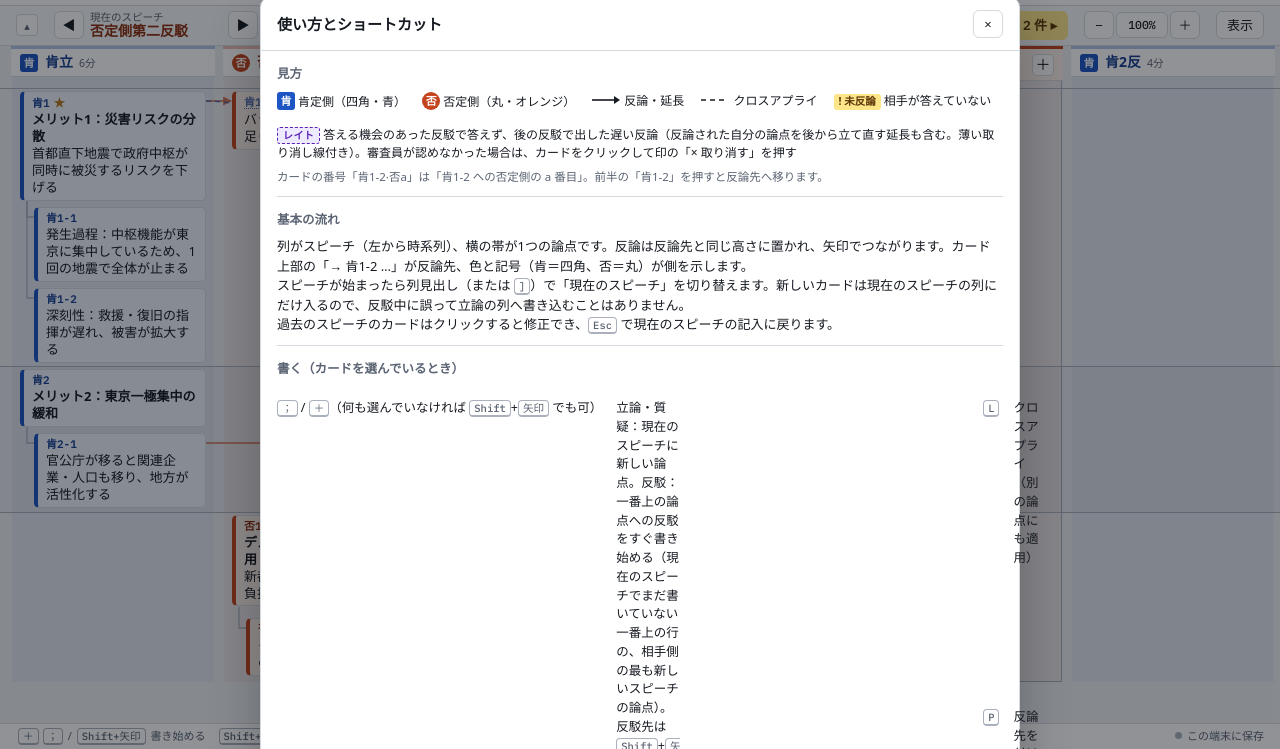
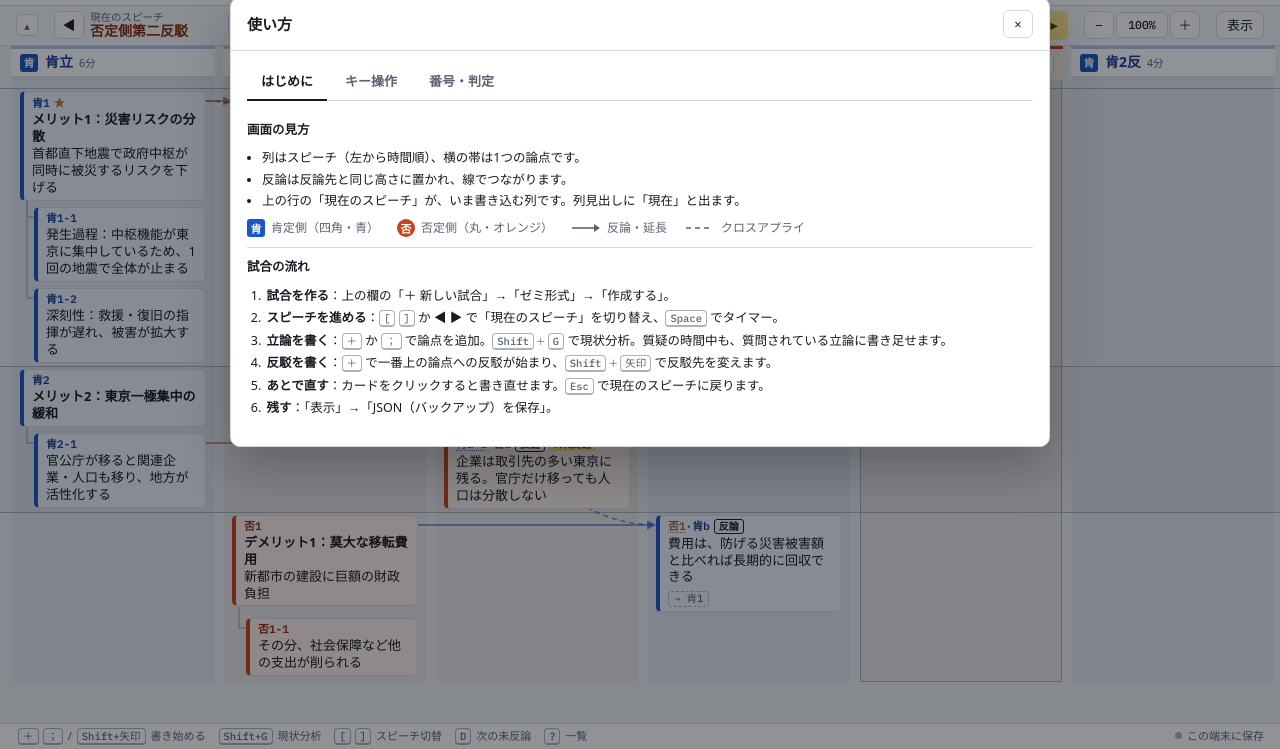
Before and after one commit to chimateto-lgtm/debate-flowsheet, a plain HTML site: page index.html in a window 1280 px wide. Both pictures are taken after a click on the button "使い方とキー操作". Shown: the part 51-800 px from the top of the page. Drawn offline with Linux system fonts and the light colour scheme; a web font is replaced by a local one.

Commit message:
Add files via upload

```diff
--- a/index.html
+++ b/index.html
@@ -266,6 +266,30 @@ button.late{font:inherit;font-size:10px;font-weight:700;cursor:pointer}
 .fmtwarn{margin-top:8px;padding:6px 9px;border-radius:5px;background:var(--warn-bg);color:var(--warn-ink);font-size:12px}
 @media (max-width:640px){.fgrid.fb4{grid-template-columns:1fr 1fr}}
 @media (max-width:640px){.fgrid,.kcols{grid-template-columns:1fr}}
+
+/* ---- help ---- */
+.dlg.dlg-help{width:min(820px,100%)}
+.htabs{display:flex;gap:4px;border-bottom:1px solid var(--line);margin:4px 0 2px;position:sticky;top:0;background:var(--surface);z-index:1;padding-top:6px}
+.htab{border:0;background:none;padding:7px 14px;font-weight:700;font-size:13px;color:var(--muted);border-bottom:2px solid transparent;margin-bottom:-1px}
+.htab[aria-selected="true"]{color:var(--ink);border-bottom-color:var(--ink)}
+.hpanel{padding-top:4px}
+.kgroup{padding:12px 0;border-bottom:1px solid var(--line)}
+.kgroup:last-child{border-bottom:0}
+.kgroup h3{margin:0 0 8px;font-size:12.5px;color:var(--ink)}
+.krow{display:grid;grid-template-columns:minmax(150px,210px) 1fr;gap:4px 16px;padding:5px 0;border-top:1px dashed var(--line);align-items:baseline}
+.krow:first-of-type{border-top:0}
+.kkeys{font-size:12px;color:var(--muted);line-height:1.9}
+.kdesc{font-size:12.5px;line-height:1.55;max-width:60ch}
+.kplus{margin:0 2px;color:var(--muted);font-size:10px}
+.hlist{margin:0 0 8px;padding-left:1.2em;font-size:12.5px;line-height:1.7}
+.steps{margin:0;padding-left:1.4em;font-size:12.5px;line-height:1.8}
+.steps li{padding-left:2px}
+.legend2,.chiprow{display:flex;flex-wrap:wrap;gap:8px 18px;font-size:12px;color:var(--muted)}
+.legend2>span,.chiprow>span{display:inline-flex;align-items:center;gap:6px}
+.tagx{font-family:var(--font-mono);font-weight:600;font-size:11.5px;background:var(--surface-2);border:1px solid var(--line);border-radius:3px;padding:0 4px}
+.rulecard{display:grid;grid-template-columns:auto 1fr;gap:10px;align-items:start;padding:6px 0}
+.rulecard p,.hp{margin:0;font-size:12.5px;line-height:1.6;max-width:62ch}
+@media (max-width:560px){.krow{grid-template-columns:1fr}}
 @media (prefers-reduced-motion: reduce){#toast{transition:none}}
 </style>
 </head>
@@ -286,7 +310,7 @@ button.late{font:inherit;font-size:10px;font-weight:700;cursor:pointer}
     <button id="btnRedo" class="btn icon" title="やり直す (Ctrl+Shift+Z)" aria-label="やり直す">↷</button>
     <button id="btnRound" class="btn">試合設定</button>
     <button id="btnView" class="btn">表示・保存</button>
-    <button id="btnHelp" class="btn icon" title="ショートカット一覧 (?)" aria-label="ショートカット一覧">?</button>
+    <button id="btnHelp" class="btn icon" title="使い方とキー操作 (?)" aria-label="使い方とキー操作">?</button>
   </div>
 </header>
 <div class="strip">
@@ -1585,27 +1609,112 @@ function importJSON(text){
   S.curId=last.id;stopRun();timerReset();ui.sel=null;saveSettings();closeDlg();toast(`${n}件の試合を読み込みました`);
 }
 function openHelp(){
-  const K=(a,b)=>`<dt>${a}</dt><dd>${b}</dd>`;
-  openDlg('使い方とショートカット',`<section><h3>見方</h3><div class="row" style="gap:16px;font-size:12px">
-    <span><span class="sb aff">肯</span> 肯定側（四角・青）</span><span><span class="sb neg">否</span> 否定側（丸・オレンジ）</span>
-    <span><svg width="30" height="10" aria-hidden="true"><path d="M1 5 H24" stroke="currentColor" stroke-width="1.6"/><path d="M23 1 L29 5 L23 9 z" fill="currentColor"/></svg> 反論・延長</span>
-    <span><svg width="30" height="10" aria-hidden="true"><path d="M1 5 H28" stroke="currentColor" stroke-width="1.4" stroke-dasharray="5 4"/></svg> クロスアプライ</span>
-    <span><span class="drop">! 未反論</span> 相手が答えていない</span>
-    <span><span class="late">レイト</span> 答える機会のあった反駁で答えず、後の反駁で出した遅い反論（反論された自分の論点を後から立て直す延長も含む。薄い取り消し線付き）。審査員が認めなかった場合は、カードをクリックして印の「× 取り消す」を押す</span></div>
-    <p class="note">カードの番号「肯1-2·否a」は「肯1-2 への否定側の a 番目」。前半の「肯1-2」を押すと反論先へ移ります。</p></section>
-  <section><h3>基本の流れ</h3><p style="margin:0">列がスピーチ（左から時系列）、横の帯が1つの論点です。反論は反論先と同じ高さに置かれ、矢印でつながります。カード上部の「→ 肯1-2 …」が反論先、色と記号（肯＝四角、否＝丸）が側を示します。<br>スピーチが始まったら列見出し（または <kbd>]</kbd>）で「現在のスピーチ」を切り替えます。新しいカードは現在のスピーチの列にだけ入るので、反駁中に誤って立論の列へ書き込むことはありません。<br>過去のスピーチのカードはクリックすると修正でき、<kbd>Esc</kbd> で現在のスピーチの記入に戻ります。</p></section>
-  <section><h3>書く（カードを選んでいるとき）</h3><div class="kcols"><dl class="keys">
-    ${K('<kbd>；</kbd> / <kbd>＋</kbd>（何も選んでいなければ <kbd>Shift</kbd>+<kbd>矢印</kbd> でも可）','立論・質疑：現在のスピーチに新しい論点。反駁：一番上の論点への反駁をすぐ書き始める（現在のスピーチでまだ書いていない一番上の行の、相手側の最も新しいスピーチの論点）。反駁先は <kbd>Shift</kbd>+<kbd>矢印</kbd> で変えられ、空のまま通り過ぎた反駁は消える')}${K('<kbd>Shift</kbd>+<kbd>G</kbd>','立論で現状分析を追加（全論点より上に置かれる。番号は「肯現」「否現」、未反論の表示や反駁先の自動選択からは外れる）。カードを書いている途中は通常の「G」入力になるので、Esc で確定してから押す')}${K('<kbd>R</kbd>','選んだカードに反論（現在のスピーチの列に入る。現在のスピーチより前の論点のみ）')}${K('<kbd>S</kbd>','選んだカードの下位論点')}${K('クリック / <kbd>Enter</kbd> / <kbd>F2</kbd>','書き直す。過去のスピーチのカードは「修正中」になり、<kbd>Esc</kbd> で現在のスピーチの記入に戻る（新しいカードは現在のスピーチにだけ追加される）')}
-  </dl><dl class="keys">
-    ${K('<kbd>L</kbd>','クロスアプライ（別の論点にも適用）')}${K('<kbd>P</kbd>','反論先を付け替える')}${K('<kbd>*</kbd> / <kbd>Q</kbd>','重要マーク')}${K('<kbd>X</kbd>','放棄・譲歩として薄く表示')}${K('<kbd>Shift</kbd>+<kbd>Delete</kbd>（Mac は <kbd>Shift</kbd>+<kbd>fn</kbd>+<kbd>delete</kbd>）','削除（下位・反論ごと。Ctrl+Z で戻せる）')}
-  </dl></div></section>
-  <section><h3>入力中</h3><dl class="keys">${K('<kbd>Enter</kbd>','改行')}${K('<kbd>Esc</kbd> / 枠の外をクリック','確定（空のカードは消える）')}${K('<kbd>Ctrl</kbd>+<kbd>Enter</kbd>（Mac は <kbd>⌘</kbd>+<kbd>Enter</kbd>）','確定して、同じ階層に次のカード（同じ反論先への2つ目の反論など）')}${K('<kbd>↑↓←→</kbd>','文中のカーソル移動（ふつうの文字入力と同じ）')}${K('<kbd>Shift</kbd>+<kbd>矢印</kbd>（反駁を書いているとき）','反駁先の論点を矢印の方向へ変える。↑↓ は一つ上／下の行（論点の流れ）の相手の最も新しい議論へ、←→ は同じ行の中で反論先／反論へ。書きかけで空の反駁は通り過ぎた時点で消え、書いた反駁は残る。行き先にこのスピーチの反駁がすでにあれば、それを書き直す')}${K('<kbd>Shift</kbd>+<kbd>↑↓</kbd>（論点・下位論点を書いているとき）','上下のカードの入力へ移る。いちばん下で <kbd>Shift</kbd>+<kbd>↓</kbd> を押すと、同じ階層に次のカードを追加')}${K('<kbd>Shift</kbd>+<kbd>Delete</kbd>','書いているカードをすぐに消す（下位・反論ごと。<kbd>Ctrl</kbd>+<kbd>Z</kbd> で戻せる。Mac は <kbd>Shift</kbd>+<kbd>fn</kbd>+<kbd>delete</kbd>）。<kbd>Delete</kbd> だけなら通常の文字削除')}${K('<kbd>Tab</kbd> / <kbd>Shift</kbd>+<kbd>Tab</kbd>','すぐ上のカードの下位へ／ひとつ上の階層へ')}</dl><p class="note">日本語の変換中のキーは、どれも確定や移動に使われません。</p></section>
-  <section><h3>動く・見る</h3><div class="kcols"><dl class="keys">
-    ${K('<kbd>Shift</kbd>+<kbd>↑↓</kbd>','同じ列の上下へ。いちばん下で <kbd>Shift</kbd>+<kbd>↓</kbd> を押すと新しいカードを追加（反駁なら、反駁先の一つ下の論点への反駁）')}${K('<kbd>Shift</kbd>+<kbd>→</kbd>','このカードへの反論へ（なければ右の列）')}${K('<kbd>Shift</kbd>+<kbd>←</kbd>','反論先へ（なければ左の列）')}${K('矢印のみ','移動だけ（追加はしない）')}${K('<kbd>Alt</kbd>+<kbd>↑↓</kbd>','カードを同じ階層で並べ替え')}${K('<kbd>Alt</kbd>+<kbd>←→</kbd>','カードを隣のスピーチ列へ移す')}
-  </dl><dl class="keys">
-    ${K('<kbd>[</kbd> <kbd>]</kbd> / <kbd>1</kbd>〜<kbd>9</kbd>','現在のスピーチを切替')}${K('<kbd>Space</kbd>','スピーチタイマー開始・停止')}${K('<kbd>D</kbd>','次の未反論カードへ')}${K('<kbd>F</kbd>','論点フォーカス（選んだ帯だけ強調）')}${K('<kbd>Ctrl</kbd>+<kbd>Z</kbd>','元に戻す（<kbd>Shift</kbd> 併用でやり直し）')}${K('<kbd>Esc</kbd>','選択・モードの解除')}${K('質疑','試合の順番とタイマーには入るが、ふだんはメモしない。その間は質問されている立論（否定側質疑なら肯定側立論、肯定側質疑なら否定側立論）に書き足せる。質疑そのものをメモしたい試合は「表示」または試合形式の「質疑のメモ」で「メモする」にする')}${K('<kbd>Ctrl</kbd>/<kbd>⌘</kbd>＋ホイール、ピンチ','フローの拡大・縮小（カーソルの位置を中心に。100%〜250%）。「−／＋」ボタンでも可')}${K('何もない所をドラッグ','フローを上下左右に動かす（中ボタンのドラッグはどこでも可）。ホイールで上下、<kbd>Shift</kbd>＋ホイールで左右')}
-  </dl></div></section>
-  <section><h3>番号と種類</h3><p style="margin:0">論点は「肯1」「否1」、下位は「肯1-2」、反論は「肯1·否a」（肯1への否定側の a 番目）と付きます。種類は 論点／下位／反論／再反論／延長（同じ側が後のスピーチで伸ばす）／質疑 を自動で判定します。<br>「未反論」は、そのカードより後の相手側スピーチ（質疑を除く）が始まっているのに、相手がまだ答えていないカードに付きます。下位論点のどれか、または親の論点に反論があれば答えたものとみなします。</p></section>`);
+  const mac=/Mac|iPhone|iPad/.test(navigator.platform||navigator.userAgent);
+  const C=mac?'⌘':'Ctrl';
+  const k=(...ks)=>ks.map(x=>`<kbd>${x}</kbd>`).join('<span class="kplus">＋</span>');
+  const row=(keys,desc)=>`<div class="krow"><div class="kkeys">${keys}</div><div class="kdesc">${desc}</div></div>`;
+  const group=(title,rows,note)=>`<section class="kgroup"><h3>${title}</h3>${rows.join('')}${note?`<p class="note">${note}</p>`:''}</section>`;
+  const tabs=[
+   ['start','はじめに',`
+    <section class="kgroup"><h3>画面の見方</h3>
+      <ul class="hlist">
+        <li>列はスピーチ（左から時間順）、横の帯は1つの論点です。</li>
+        <li>反論は反論先と同じ高さに置かれ、線でつながります。</li>
+        <li>上の行の「現在のスピーチ」が、いま書き込む列です。列見出しに「現在」と出ます。</li>
+      </ul>
+      <div class="legend2">
+        <span><span class="sb aff">肯</span>肯定側（四角・青）</span>
+        <span><span class="sb neg">否</span>否定側（丸・オレンジ）</span>
+        <span><svg width="30" height="10" aria-hidden="true"><path d="M1 5 H24" stroke="currentColor" stroke-width="1.6"/><path d="M23 1 L29 5 L23 9 z" fill="currentColor"/></svg>反論・延長</span>
+        <span><svg width="30" height="10" aria-hidden="true"><path d="M1 5 H28" stroke="currentColor" stroke-width="1.4" stroke-dasharray="5 4"/></svg>クロスアプライ</span>
+      </div>
+    </section>
+    <section class="kgroup"><h3>試合の流れ</h3>
+      <ol class="steps">
+        <li><b>試合を作る</b>：上の欄の「＋ 新しい試合」→「ゼミ形式」→「作成する」。</li>
+        <li><b>スピーチを進める</b>：${k('[')} ${k(']')} か ◀ ▶ で「現在のスピーチ」を切り替え、${k('Space')} でタイマー。</li>
+        <li><b>立論を書く</b>：${k('＋')} か ${k('；')} で論点を追加。${k('Shift','G')} で現状分析。質疑の時間中も、質問されている立論に書き足せます。</li>
+        <li><b>反駁を書く</b>：${k('＋')} で一番上の論点への反駁が始まり、${k('Shift','矢印')} で反駁先を変えます。</li>
+        <li><b>あとで直す</b>：カードをクリックすると書き直せます。${k('Esc')} で現在のスピーチに戻ります。</li>
+        <li><b>残す</b>：「表示」→「JSON（バックアップ）を保存」。</li>
+      </ol>
+    </section>`],
+   ['keys','キー操作',`
+    ${group('書き始める（何も書いていないとき）',[
+      row(`${k('＋')} / ${k('；')} / ${k('Shift','矢印')}`,'現在のスピーチで書き始める。立論では新しい論点、反駁では一番上の論点への反駁'),
+      row(k('Shift','G'),'現状分析を追加（立論のみ。全論点より上に置かれる）'),
+    ])}
+    ${group('書いている途中',[
+      row(k('Enter'),'改行'),
+      row(k('Esc'),'確定する（空のカードは消える）'),
+      row(k(C,'Enter'),'確定して、同じ階層に次のカード'),
+      row(`${k('Tab')} / ${k('Shift','Tab')}`,'下位論点にする／一つ上の階層に戻す'),
+      row(k('Shift','↑↓←→'),'反駁を書いているとき：反駁先の論点を矢印の方向へ変える（空のまま通り過ぎた反駁は消える）<br>論点を書いているとき：上下のカードへ移る（いちばん下の ↓ は追加）'),
+      row(k('Shift','Delete'),'書いているカードを消す（下位・反論ごと）'),
+    ],'日本語の変換中は、どのキーも確定や移動に使われません。')}
+    ${group('カードを選んでいるとき',[
+      row(k('R'),'このカードに反論する（現在のスピーチの列に入る）'),
+      row(k('S'),'下位論点を追加'),
+      row(`クリック / ${k('Enter')} / ${k('F2')}`,'書き直す'),
+      row(k('L'),'クロスアプライ（別の論点にも当てはめる）'),
+      row(k('P'),'反論先を付け替える'),
+      row(`${k('*')} / ${k('Q')}`,'重要マーク'),
+      row(k('X'),'放棄・譲歩として薄く表示'),
+      row(k('Shift','Delete'),'削除（下位・反論ごと）'),
+    ])}
+    ${group('移動・並べ替え',[
+      row(k('Shift','↑↓'),'同じ列の上下へ（いちばん下の ↓ は追加）。矢印だけなら移動のみ'),
+      row(k('Shift','←→'),'反論先へ／このカードへの反論へ'),
+      row(k('Alt','↑↓'),'同じ階層の中で並べ替え'),
+      row(k('Alt','←→'),'隣のスピーチの列へ移す'),
+    ])}
+    ${group('試合・表示',[
+      row(`${k('[')} ${k(']')} / ${k('1')}〜${k('9')}`,'現在のスピーチを切り替え'),
+      row(k('Space'),'スピーチのタイマーを開始・停止'),
+      row(k('D'),'次の未反論カードへ'),
+      row(k('F'),'論点フォーカス（選んだ論点の帯だけ強調）'),
+      row(`${k(C,'Z')} / ${k(C,'Shift','Z')}`,'元に戻す／やり直す'),
+      row(k('Esc'),'選択の解除（過去のスピーチを選んでいるときは現在のスピーチに戻る）'),
+      row(`${k(C)}＋ホイール、ピンチ`,'拡大・縮小（100〜250%）。「− ＋」ボタンでも可'),
+      row('何もない所をドラッグ','表示を上下左右に動かす。ホイールで上下、Shift＋ホイールで左右'),
+    ])}`],
+   ['rules','番号・判定',`
+    <section class="kgroup"><h3>番号の読み方</h3>
+      <ul class="hlist">
+        <li><span class="tagx">肯1</span> 論点、<span class="tagx">肯1-2</span> 下位論点、<span class="tagx">肯現</span> 現状分析。</li>
+        <li><span class="tagx">肯1-2·否a</span> は「肯1-2 への否定側の a 番目」。前半の「肯1-2」を押すと反論先へ移ります。</li>
+      </ul>
+    </section>
+    <section class="kgroup"><h3>種類の表示</h3>
+      <div class="chiprow">
+        <span><span class="kind k-反論">反論</span>相手への反論</span>
+        <span><span class="kind k-再反論">再反論</span>反論への反論</span>
+        <span><span class="kind k-延長">延長</span>自分の議論を伸ばす</span>
+        <span><span class="kind k-現状分析">現状分析</span>立論の前提</span>
+        <span><span class="kind k-新論点">新論点</span>反駁で新しく出た論点</span>
+      </div>
+    </section>
+    <section class="kgroup"><h3>未反論とレイト</h3>
+      <div class="rulecard"><span class="drop">! 未反論</span>
+        <p>相手側の後のスピーチ（質疑を除く）が始まったのに、相手がまだ答えていないカード。親の論点や下位論点への返答も「答えた」とみなします。</p></div>
+      <div class="rulecard"><span class="late">レイト</span>
+        <p>答える機会のあった反駁で答えず、後の反駁で初めて答えた反論・立て直し。印は遅れたカードだけに付き、本文に薄い取り消し線が入ります。審査員が認めなかった場合は、カードをクリックして印の「× 取り消す」を押します。</p></div>
+    </section>
+    <section class="kgroup"><h3>質疑</h3>
+      <p class="hp">質疑は順番とタイマーには入りますが、ふだんはメモしません。その間は質問されている立論に書き足せます。質疑そのものをメモしたい試合は、「表示」か試合形式の「質疑のメモ」で「メモする」にします。</p>
+    </section>`]
+  ];
+  const cur=ui.helpTab&&tabs.some(t=>t[0]===ui.helpTab)?ui.helpTab:'start';
+  openDlg('使い方',`<div class="htabs" role="tablist">${tabs.map(t=>`<button type="button" role="tab" class="htab" data-tab="${t[0]}" aria-selected="${t[0]===cur}">${t[1]}</button>`).join('')}</div>
+    ${tabs.map(t=>`<div class="hpanel" data-panel="${t[0]}"${t[0]===cur?'':' hidden'}>${t[2]}</div>`).join('')}`,b=>{
+    b.closest('.dlg').classList.add('dlg-help');
+    b.querySelectorAll('.htab').forEach(btn=>btn.onclick=()=>{
+      ui.helpTab=btn.dataset.tab;
+      b.querySelectorAll('.htab').forEach(x=>x.setAttribute('aria-selected',String(x===btn)));
+      b.querySelectorAll('.hpanel').forEach(p=>p.hidden=p.dataset.panel!==btn.dataset.tab);
+      b.scrollTop=0;
+    });
+  });
 }
 
 /* ================= 保存 ================= */
```
